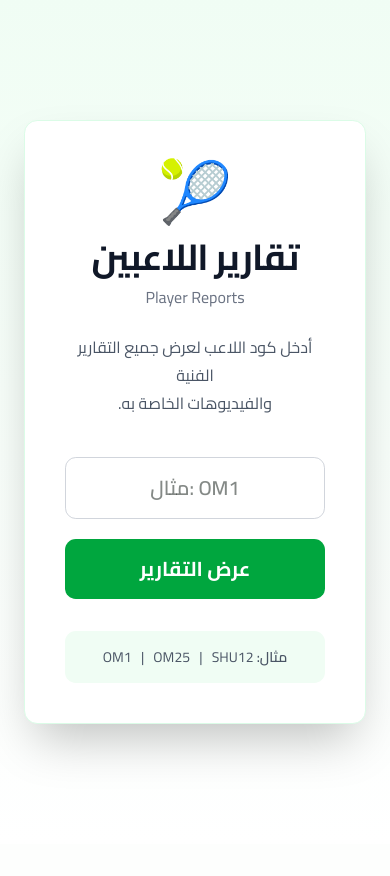
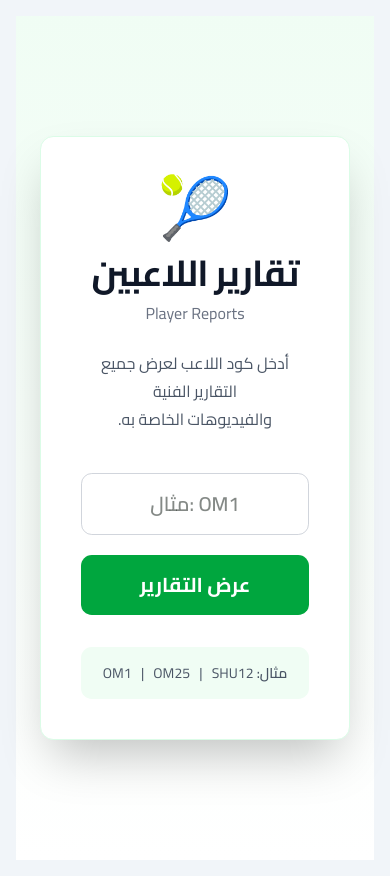
Before and after one commit to drahmedsamra/tennis.ahmedsamra, a Next.js app: page /player in a window 390 px wide. Before the commit the page ends 844 px from the top, so only its background shows below. Built offline with nearby package versions, Linux system fonts and the light colour scheme.

Commit message:
Add report management and improve responsive layouts

```diff
--- a/app/(coach)/layout.tsx
+++ b/app/(coach)/layout.tsx
@@ -19,16 +19,22 @@ export default function CoachLayout({
       lang={locale}
       dir={localeDirections[locale]}
       data-locale={locale}
-      className={`${getLocaleFontClass(locale)} h-full scroll-smooth antialiased`}
+      className={`${getLocaleFontClass(
+        locale
+      )} h-full scroll-smooth antialiased`}
       suppressHydrationWarning
     >
       <body className="min-h-full bg-slate-100">
 
-        <div className="flex min-h-screen">
+        <div className="min-h-screen lg:flex">
 
-          <Sidebar />
+          {/* Desktop Sidebar */}
+          <aside className="hidden lg:block">
+            <Sidebar />
+          </aside>
 
-          <main className="flex-1 p-10">
+          {/* Main Content */}
+          <main className="flex-1 p-4 sm:p-6 lg:p-10">
             {children}
           </main>
 
--- a/app/(player)/layout.tsx
+++ b/app/(player)/layout.tsx
@@ -7,7 +7,9 @@ type PlayerLayoutProps = {
   children: React.ReactNode;
 };
 
-export default function PlayerLayout({ children }: PlayerLayoutProps) {
+export default function PlayerLayout({
+  children,
+}: PlayerLayoutProps) {
   const locale = "ar";
 
   return (
@@ -15,11 +17,15 @@ export default function PlayerLayout({ children }: PlayerLayoutProps) {
       lang={locale}
       dir={localeDirections[locale]}
       data-locale={locale}
-      className={`${getLocaleFontClass(locale)} h-full scroll-smooth antialiased`}
+      className={`${getLocaleFontClass(
+        locale
+      )} h-full scroll-smooth antialiased`}
       suppressHydrationWarning
     >
-      <body className="min-h-full flex flex-col">
-        {children}
+      <body className="min-h-screen bg-slate-100">
+        <main className="mx-auto w-full max-w-7xl p-4 sm:p-6 lg:p-8">
+          {children}
+        </main>
       </body>
     </html>
   );
```
